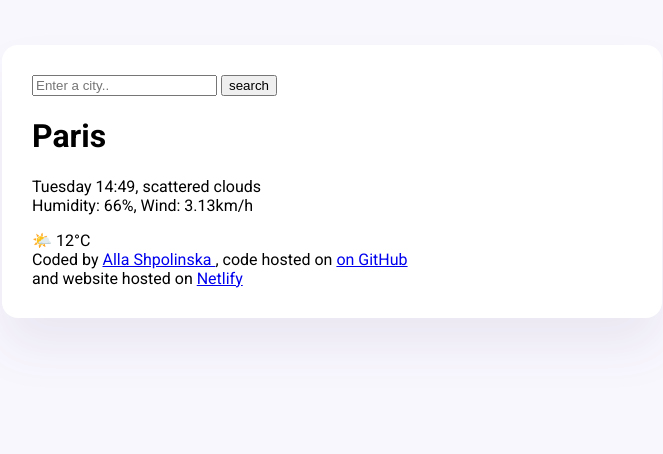
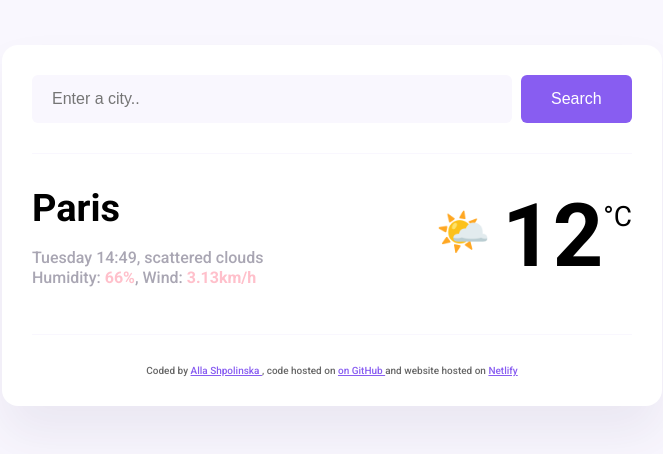
Before and after one commit to Maslinka0/meteo, a plain HTML site: page index.html in a window 1280 px wide. Shown: the whole page, without its empty margins (308-971 px from the left). Drawn offline with Linux system fonts and the light colour scheme.

Commit message:
Added the SCC

```diff
--- a/index.html
+++ b/index.html
@@ -3,40 +3,56 @@
   <head>
     <meta charset="UTF-8" />
     <meta name="viewport" content="width=device-width, initial-scale=1.0" />
-    <link rel="stylesheet" href="src/style.css">
-    <link rel="preconnect" href="https://fonts.googleapis.com">
-<link rel="preconnect" href="https://fonts.gstatic.com" crossorigin>
-<link href="https://fonts.googleapis.com/css2?family=Roboto:ital,wght@0,100;0,300;0,400;0,500;0,700;0,900;1,100;1,300;1,400;1,500;1,700;1,900&display=swap" rel="stylesheet">
+    <link rel="stylesheet" href="src/style.css" />
+    <link rel="preconnect" href="https://fonts.googleapis.com" />
+    <link rel="preconnect" href="https://fonts.gstatic.com" crossorigin />
+    <link
+      href="https://fonts.googleapis.com/css2?family=Roboto:ital,wght@0,100;0,300;0,400;0,500;0,700;0,900;1,100;1,300;1,400;1,500;1,700;1,900&display=swap"
+      rel="stylesheet"
+    />
     <title>Meteo App</title>
   </head>
   <body>
     <div class="weather-app">
       <header>
-<form >
-  <input type="search" placeholder="Enter a city.." required />
-  <input type="submit" value="search" />
+        <form class="search-form">
+          <input
+            type="search"
+            placeholder="Enter a city.."
+            required
+            class="search-form-input"
+          />
+          <input type="submit" value="Search" class="search-form-button" />
         </form>
       </header>
       <main>
+        <div class="weather-app-data">
           <div>
-    <h1>Paris</h1>
-    <p>
+            <h1 class="weather-app-city">Paris</h1>
+            <p class="weather-app-dуtails">
               Tuesday 14:49, scattered clouds
               <br />
-          Humidity: 66%, Wind: 3.13km/h
+              Humidity: <strong> 66%</strong>, Wind: <strong> 3.13km/h</strong>
             </p>
+          </div>
 
-      <div>🌤️ 12°C</div>
-
+          <div class="weather-app-temperature-contaner">
+            <div class="weather-app-icon">🌤️</div>
+            <div class="weather-app-temperature">12</div>
+            <div class="weather-app-unit">°C</div>
+          </div>
+        </div>
       </main>
 
       <footer>
-      Coded by <a href="https://github.com/Maslinka0">Alla Shpolinska
-         </a>,
-      code hosted on  <a href="https://github.com/Maslinka0?tab=repositories"> on GitHub
-        <a>
-    </footer> and website hosted on <a href="https://6677fa42543aae6e64ed74bb--meteo-maslinka.netlify.app/" > Netlify </a>
-
+        Coded by <a href="https://github.com/Maslinka0">Alla Shpolinska </a>,
+        code hosted on
+        <a href="https://github.com/Maslinka0?tab=repositories"> on GitHub </a>
+        and website hosted on
+        <a href="https://6677fa42543aae6e64ed74bb--meteo-maslinka.netlify.app/">
+          Netlify
+        </a>
+      </footer>
     </div>
   </body>
 </html>
--- a/src/style.css
+++ b/src/style.css
@@ -10,3 +10,86 @@ body {
   border-radius: 16px;
   padding: 30px;
 }
+
+a {
+  color: #885df1;
+}
+
+header {
+  border-bottom: 1px solid #f9f7fe;
+  padding: 0 0 30px 0;
+}
+
+.search-form-input {
+  background-color: #f9f7fe;
+  border: none;
+  border-radius: 6px;
+  width: 80%;
+  font-size: 16px;
+  padding: 15px 20px;
+}
+
+.search-form-button {
+  background-color: #885df1;
+  padding: 15px 30px;
+  border: none;
+  border-radius: 6px;
+  color: white;
+  margin-left: 5px;
+  font-size: 16px;
+}
+
+footer {
+  border-top: 1px solid #f9f7fe;
+  padding: 30px 0 0 0;
+  text-align: center;
+  font-size: 10px;
+  color: rgba(0, 0, 0, 0.6);
+  font-weight: 500;
+}
+
+.weather-app-data {
+  display: flex;
+  justify-content: space-between;
+}
+
+main {
+  padding: 30px 0;
+}
+
+.weather-app-city {
+  margin: 0;
+  font-size: 38px;
+  line-height: 48px;
+}
+
+.weather-app-dуtails {
+  font-size: 16px;
+  color: rgba(39, 33, 66, 0.4);
+  line-height: 20px;
+  font-weight: 500;
+}
+
+.weather-app-dуtails strong {
+  color: pink;
+}
+
+.weather-app-temperature-contaner {
+  display: flex;
+}
+
+.weather-app-temperature {
+  font-size: 88px;
+  font-weight: bold;
+  margin-left: 12px;
+}
+
+.weather-app-icon {
+  font-size: 44px;
+  margin-top: 22px;
+}
+
+.weather-app-unit {
+  font-size: 28px;
+  margin-top: 16px;
+}
```
Lines whose indentation alone changed are shown as unchanged.
